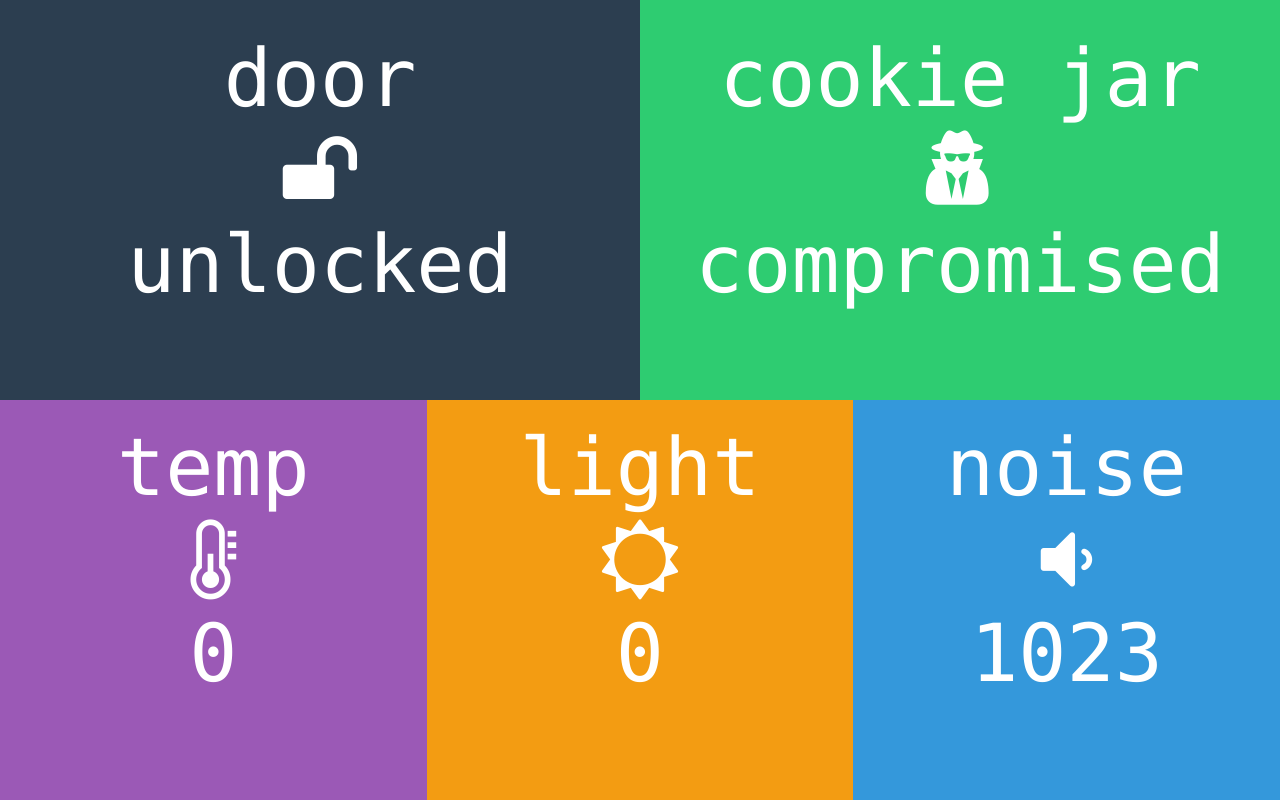
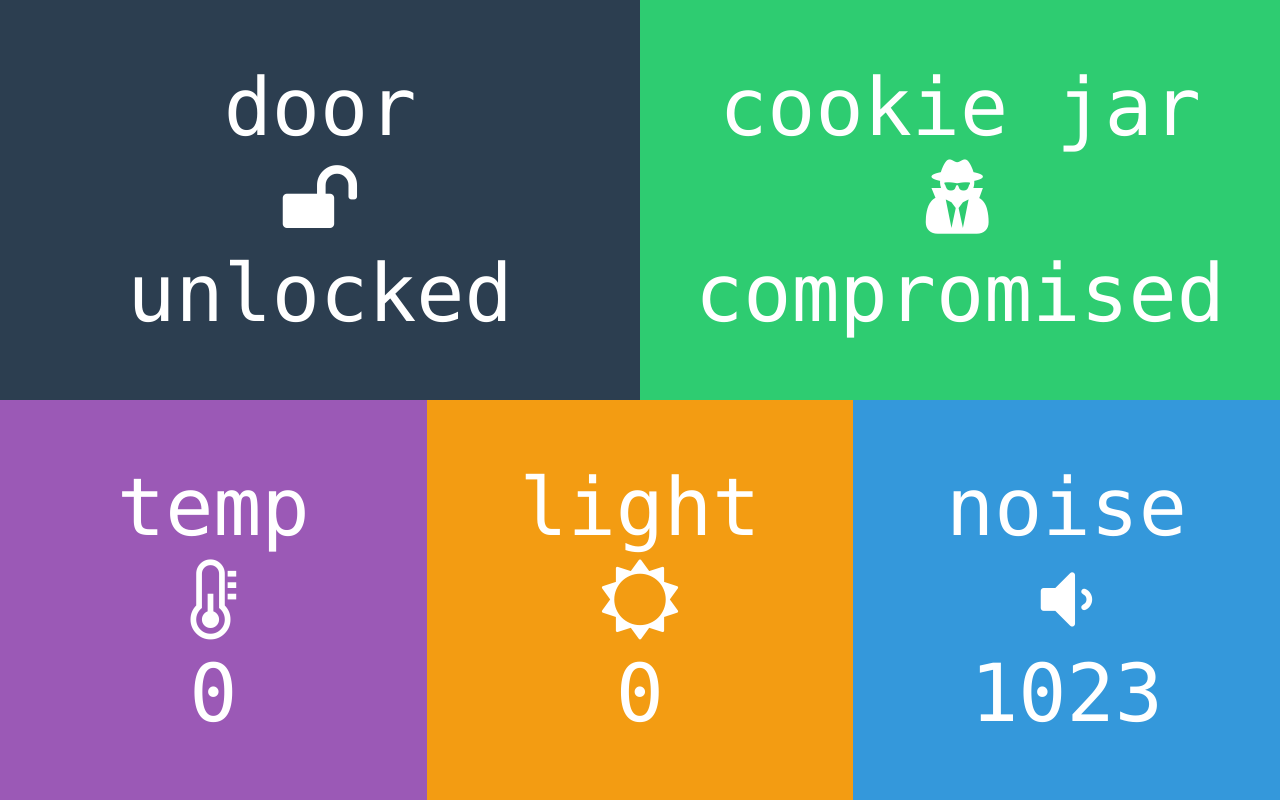
Before and after one commit to kelvinabrokwa/tribehacks-2017, a website: page index.html in a window 1280 px wide. Drawn offline with Linux system fonts and the light colour scheme.

Commit message:
actually center

```diff
--- a/index.html
+++ b/index.html
@@ -36,7 +36,9 @@
       vertical-align: middle;
     }
     .in {
-      padding-top: 5%;
+      position: relative;
+      top: 50%;
+      transform: translateY(-50%);
     }
     .full-height { height: 100%; }
     .full-width { width: 100%; }
```
